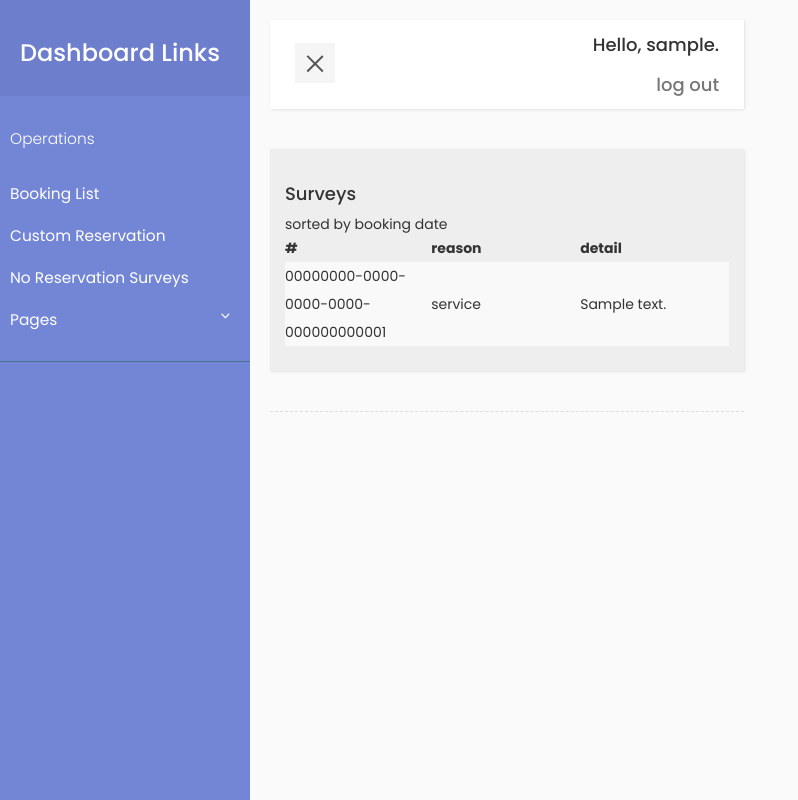
After one commit to mmac714/thepartybuscompany, a Django app: page /survey_list/ in a window 1280 px wide. The commit adds this page. Shown: the whole page, without its empty margins (0-798 px from the left). Run offline with Django 3.2, Linux system fonts and the light colour scheme; a user stored in the database is signed in; tables that the repository leaves empty hold one stand-in row (values such as "Sample post"); some libraries are stand-ins or nearby versions.

Commit message:
added survey page on backend. updated noressurvey model.

```diff
--- a/bookings/admin.py
+++ b/bookings/admin.py
@@ -1,7 +1,8 @@
 from django.contrib import admin
 
 # Register your models here.
-from .models import Reservation, Payment
+from .models import Reservation, Payment, NoResSurvey
 
 admin.site.register(Reservation)
 admin.site.register(Payment)
+admin.site.register(NoResSurvey)
--- a/bookings/models.py
+++ b/bookings/models.py
@@ -96,17 +96,18 @@ class Reservation(models.Model):
 
 	def create_payment_instance(self, reservation):
 		Payment.objects.create(reservation=reservation)
+		NoResSurvey.objects.create(reservation=reservation)
 
 class NoResSurvey(models.Model):
 	reservation = models.OneToOneField(Reservation,
 		primary_key=True,
 		)
-	reason = models.CharField(max_length=2,choices=no_res_survey_choices)
-	detail = models.TextField(null=True, blank=True)
+	reason = models.CharField(max_length=150,choices=no_res_survey_choices)
+	detail = models.TextField(null=True, blank=True, max_length=300)
 
 	def __str__(self):
 		""" Return the id of the model """
-		return str(self.id)
+		return str(self.reservation_id)
 
 
 class Payment(models.Model):
--- a/bookings/templates/bookings/dashboard_base.html
+++ b/bookings/templates/bookings/dashboard_base.html
@@ -36,6 +36,7 @@
 				<li>
 					<a href="{% url 'bookings:booking_list' %}">Booking List</a>
 					<a href="{% url 'bookings:backend_reservation' %}">Custom Reservation</a>
+					<a href="{% url 'bookings:survey_list' %}">No Reservation Surveys</a>
 					<a href="#pageSubmenu" data-toggle="collapse" aria-expanded="false">Pages</a>
 					<ul class="collapse list-unstyled" id="pageSubmenu">
 						<li><a href="#">Page 1</a></li>
--- a/bookings/templates/bookings/highdemand.html
+++ b/bookings/templates/bookings/highdemand.html
@@ -14,7 +14,6 @@
       </button>
       <div class="collapse navbar-collapse" id="myNavbar">
         <ul class="nav navbar-nav navbar-right">
-          <li><a href="{% url 'bookings:reservation' %}">Reserve</a></li>
          <li><a href="{% url 'bookings:prices' %}">Prices</a></li>
          <li><a href="{% url 'bookings:buses' %}">Buses</a></li>
          <li><a href="{% url 'bookings:specials' %}">Specials</a></li>
@@ -31,10 +30,11 @@
               <h2 class="h-bold">Sorry!</h2>
               <div class="divider-header"></div>
               <p>We have special pricing for this date due to very high demand.</p>
-              <p>Please contact us at service@ThePartyBusCompany.io and we will be better able to assist.</p>
             </div>
           </div>
         </div>
+        <div style="padding:10% 0px 1% 0px">
+                <a class="big-heading highlight-dark wow bounceInDown btn-red" href="{% url 'bookings:home' %}#contact">Contact us for pricing</a>
       </div>
     </div>
    </section>
--- /dev/null
+++ b/bookings/templates/bookings/survey_list.html
@@ -0,0 +1,37 @@
+{% extends "bookings/dashboard_base.html" %}
+
+{% block content %}
+
+<div class="jumbotron">
+	<h4 class="text-left">
+		Surveys
+	</h4>
+	<div class="text-left" style="font-size:8;">
+		sorted by booking date
+	</div>
+
+	<table class="table-striped tabe-hover">
+		<thead>
+			<tr>
+				<th width="15%">#</th>
+				<th width="20%" >reason</th>
+				<th width="20%" >detail</th>
+			</tr>
+		</thead>
+		<tbody>
+			{% for survey in surveys %}
+				<tr>
+					<td>{{ survey }}
+					</td>
+					<td>{{ survey.reason }}</td>
+					<td>{{ survey.detail }}</td>
+				</tr>
+			{% endfor %}
+		</tbody>
+	</table>
+</div>
+<div class="line">
+</div>
+
+
+{% endblock content %}
--- a/bookings/urls.py
+++ b/bookings/urls.py
@@ -41,6 +41,7 @@ urlpatterns = [
 	url(r'^invoice/(?P<reservation_id>[0-9a-f-]+)/$',
 		views.invoice, name='invoice'),
 	url(r'^booking_list/$', views.booking_list, name='booking_list'),
+	url(r'^survey_list/$', views.survey_list, name='survey_list'),
 
 
 	url(r'^sitemap\.xml$', views.sitemap, name="sitemap"),
--- a/bookings/views.py
+++ b/bookings/views.py
@@ -12,7 +12,7 @@ import stripe
 from .forms import ReservationForm, BackendReservationForm, BookingResForm,\
 ContactForm, QuoteForm, NoResSurveyForm
 
-from .models import Reservation, Payment
+from .models import Reservation, Payment, NoResSurvey
 
 from pb_config.settings import STRIPE_SECRET_KEY, STRIPE_PUBLIC_KEY
 
@@ -149,7 +149,7 @@ def quote_no_reservation(request, reservation_id):
 			return HttpResponseRedirect(reverse('bookings:home'))
 
 	else:
-		form = NoResSurveyForm()
+		form = NoResSurveyForm(instance=reservation)
 
 		context = {
 		'reservation': reservation,
@@ -260,6 +260,16 @@ def booking_list(request):
 		}
 	return render(request, 'bookings/booking_list.html', context)
 
+@login_required
+def survey_list(request):
+	""" Show all bookings. """
+	surveys = NoResSurvey.objects.all()
+
+	context = {
+		'surveys': surveys,
+		}
+	return render(request, 'bookings/survey_list.html', context)
+
 def sitemap(request):
 
 	return HttpResponse(
```
Also changed, not shown: bookings/migrations/0008_auto_20171218_0131.py (added), bookings/migrations/0009_auto_20171218_0135.py (added), bookings/migrations/0010_auto_20171218_0347.py (added), bookings/migrations/0011_auto_20171218_0350.py (added), bookings/migrations/0012_auto_20171218_0400.py (added).
